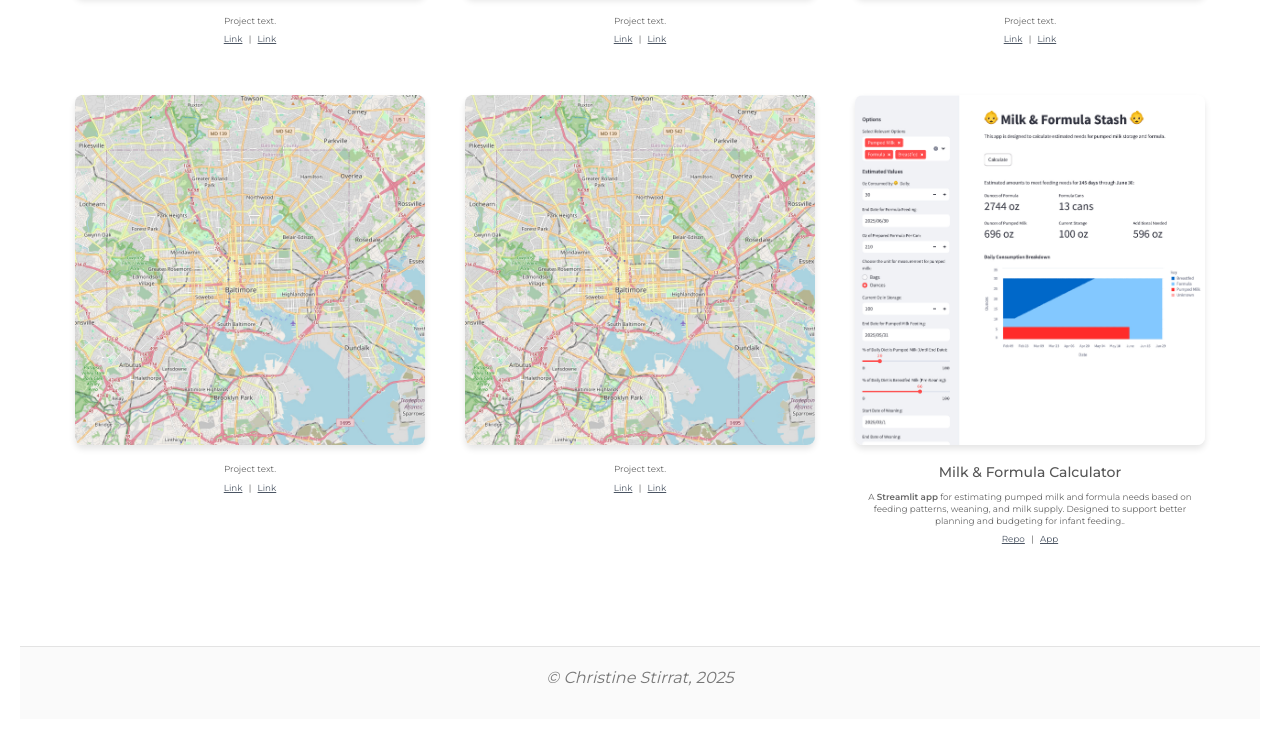
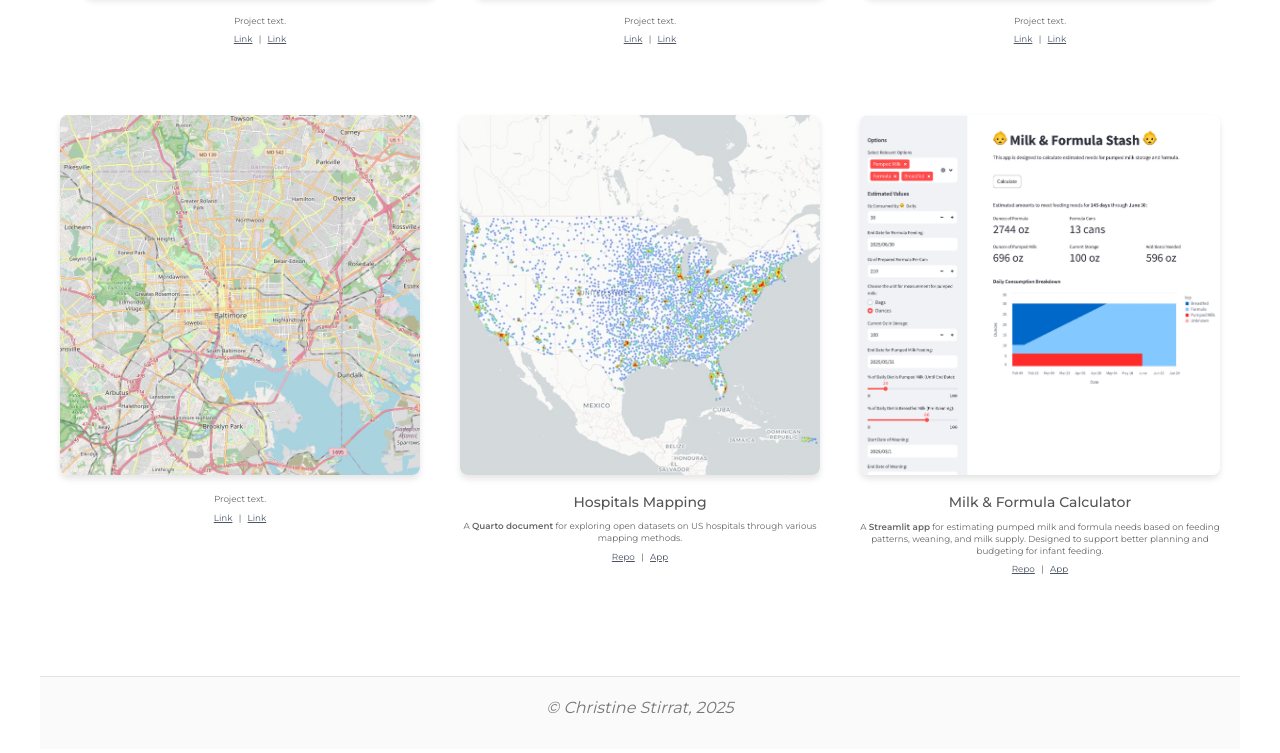
Before and after one commit to cstirry/cstirry.github.io, a plain HTML site: page index.html in a window 1280 px wide. Shown: the part 517-1270 px from the top of the page. Drawn offline with nearby package versions, Linux system fonts and the light colour scheme.

Commit message:
add quarto maps project

```diff
--- a/index.html
+++ b/index.html
@@ -51,7 +51,7 @@
                 </div>
             </div>
 
-            <!-- Project Item 3 -->
+            <!-- Project Item 5 -->
             <div class="col-md-4 portfolio-item">
                 <a href="example.html"> <!-- Link for the portfolio project -->
                     <img src="assets/example.jpg" alt="Project 1">
@@ -61,7 +61,6 @@
                     <a href="#">Link</a> | <a href="#">Link</a>
                 </div>
             </div>
-        </div>
 
         <div class="row">
             <!-- Project Item 4 -->
@@ -75,14 +74,18 @@
                 </div>
             </div>
 
-            <!-- Project Item 5 -->
+             <!-- Project Item 5 -->
             <div class="col-md-4 portfolio-item">
-                <a href="example.html"> <!-- Link for the portfolio project -->
-                    <img src="assets/example.jpg" alt="Project 1">
+                <a href="https://cstirry.github.io/hospital-mapping/">
+                    <img src="assets/us_heatmap_quarto.jpg" alt="Quarto document mapping US hospitals">
                 </a>
-                <div class="caption">
-                    <p>Project text.</p>
-                    <a href="#">Link</a> | <a href="#">Link</a>
+                 <div class="caption">
+                    <h5>Hospitals Mapping</h5>
+                    <p>
+                        A <strong>Quarto document</strong> for exploring open datasets on US hospitals
+                        through various mapping methods.
+                    </p>
+                    <a href="https://github.com/cstirry/hospital-mapping">Repo</a> | <a href="https://cstirry.github.io/hospital-mapping/">App</a>
                 </div>
             </div>
 
@@ -96,7 +99,7 @@
                     <p>
                         A <strong>Streamlit app</strong> for estimating pumped milk and formula needs
                         based on feeding patterns, weaning, and milk supply. Designed to support better
-                        planning and budgeting for infant feeding..
+                        planning and budgeting for infant feeding.
                     </p>
                     <a href="https://github.com/cstirry/milk-stash">Repo</a> | <a href="https://milk-stash.streamlit.app/">App</a>
                 </div>
```
Also changed, not shown: assets/us_heatmap_quarto.jpg (added).
